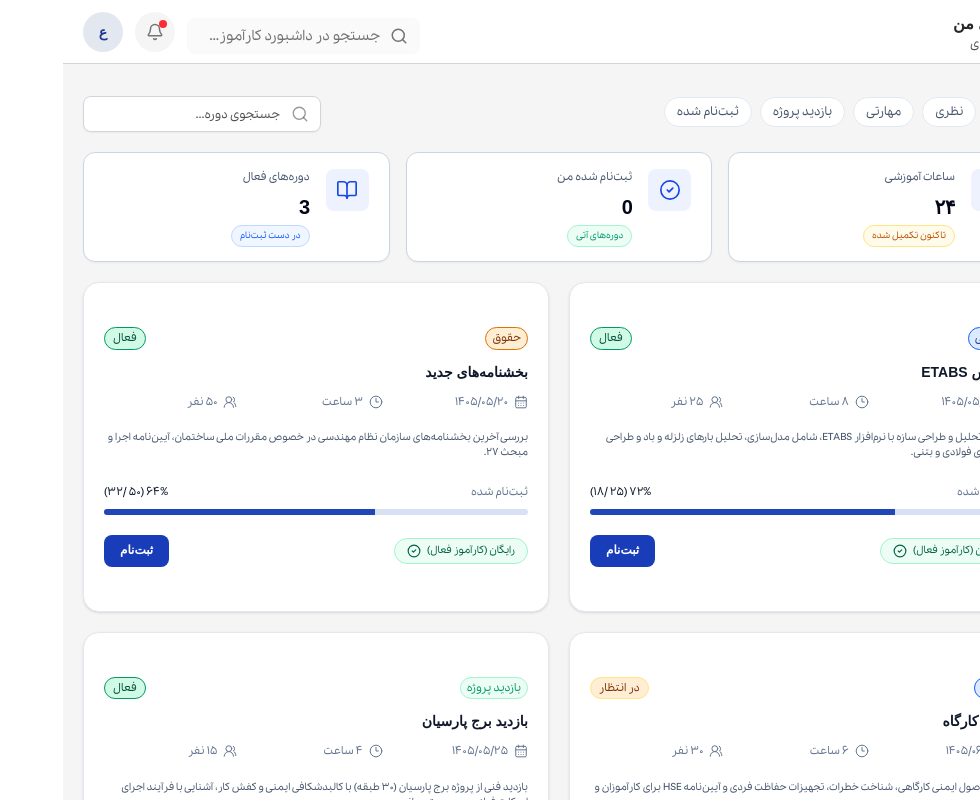
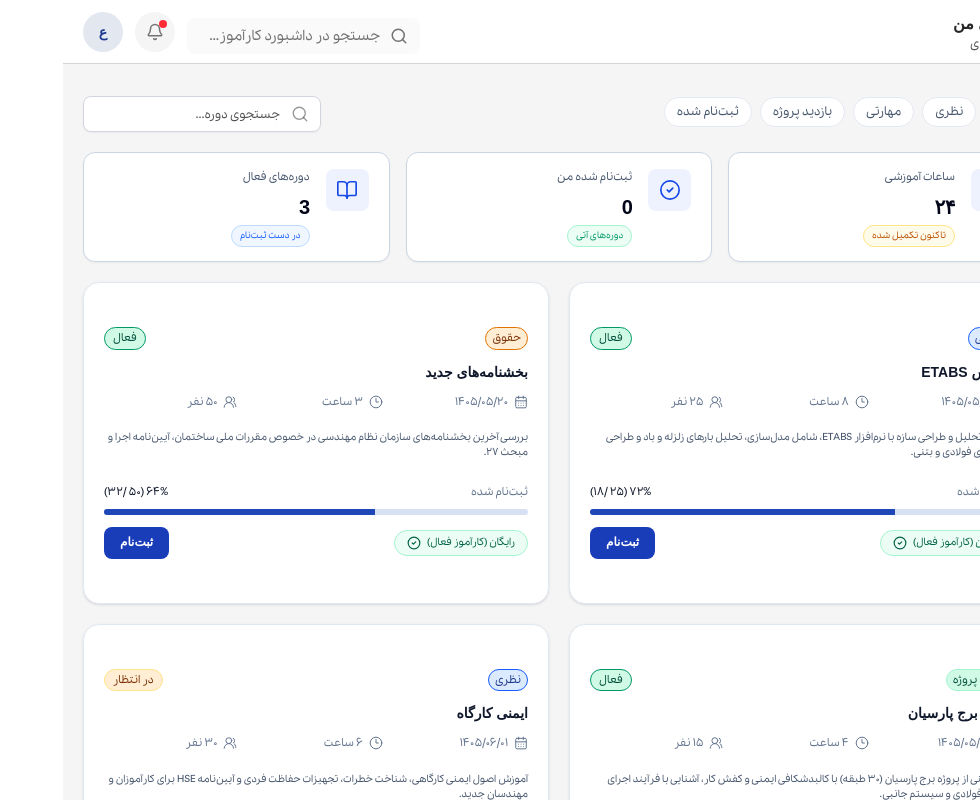
Before and after one commit to parrsa/InternshipNezam, a Next.js app: page /users/my-courses in a window 1280 px wide. Shown: the whole page, without its empty margins (300-1280 px from the left). Built offline with nearby package versions, Linux system fonts and the light colour scheme; a web font is replaced by a local one.

Commit message:
complating demo project

```diff
--- a/app/users/my-courses/components/courseRegistrationModal/index.tsx
+++ b/app/users/my-courses/components/courseRegistrationModal/index.tsx
@@ -80,12 +80,12 @@ function CourseRegistrationModal({
                 </div>
 
                 <div
-                    className="mt-5 gap-2 flex flex-col rounded-xl border border-emerald-300 bg-emerald-50/60 px-4 py-4"
+                    className="mt-5 gap-2 flex flex-col rounded-lg border border-emerald-300 bg-emerald-50/80 px-4 py-3"
                 >
                     <span className="text-2xs text-green-900">
                         مبلغ قابل پرداخت
                     </span>
-                    <div className="flex items-center gap-2 text-sm font-bold text-emerald-600">
+                    <div className="flex items-center gap-2 text-sm font-bold text-emerald-800">
                         {course.isFree
                             ? "رایگان (کارآموز فعال)"
                             : course.price}
--- a/app/users/my-courses/components/coursesCards/index.tsx
+++ b/app/users/my-courses/components/coursesCards/index.tsx
@@ -51,7 +51,7 @@ interface CourseCardProps {
 const categoryStyles: Record<CourseCategory, string> = {
     نظری: "border-blue-600 bg-blue-100 text-blue-900",
     مهارتی: "border-blue-600 bg-blue-100 text-blue-900",
-    "بازدید پروژه": "border-emerald-200 bg-emerald-50 text-emerald-600",
+    "بازدید پروژه": "border-emerald-200 bg-emerald-100 text-emerald-900",
     حقوق: "border-amber-600 bg-orange-100 text-amber-900",
 };
 
@@ -145,7 +145,7 @@ function CourseCard({
                     />
                 </div>
 
-                <div dir="ltr" className="mt-5 flex items-center justify-between gap-3">
+                <div dir="ltr" className="mt-3 flex items-center justify-between gap-3">
                     {course.isRegistered ? (
                         <Button
                             type="button"
--- a/app/users/my-courses/page.tsx
+++ b/app/users/my-courses/page.tsx
@@ -54,6 +54,20 @@ const coursesData: Course[] = [
     },
 
     {
+        id: 4,
+        title: "بازدید برج پارسیان",
+        category: "بازدید پروژه",
+        status: "active",
+        date: "۱۴۰۵/۰۵/۲۵",
+        duration: "۴ ساعت",
+        participants: "۱۵ نفر",
+        description:
+            "بازدید فنی از پروژه برج پارسیان (۳۰ طبقه) با کالبدشکافی ایمنی و کفش کار، آشنایی با فرآیند اجرای اسکلت فولادی و سیستم جانبی.",
+        registered: 8,
+        capacity: 15,
+        price: "۵۰۰,۰۰۰ تومان",
+    },
+    {
         id: 3,
         title: "ایمنی کارگاه",
         category: "نظری",
@@ -69,20 +83,6 @@ const coursesData: Course[] = [
         isFree: true,
     },
 
-    {
-        id: 4,
-        title: "بازدید برج پارسیان",
-        category: "بازدید پروژه",
-        status: "active",
-        date: "۱۴۰۵/۰۵/۲۵",
-        duration: "۴ ساعت",
-        participants: "۱۵ نفر",
-        description:
-            "بازدید فنی از پروژه برج پارسیان (۳۰ طبقه) با کالبدشکافی ایمنی و کفش کار، آشنایی با فرآیند اجرای اسکلت فولادی و سیستم جانبی.",
-        registered: 8,
-        capacity: 15,
-        price: "۵۰۰,۰۰۰ تومان",
-    },
 ];
 
 const tabs: {
@@ -163,7 +163,6 @@ function MyCourses() {
 
     const filteredCourses = useMemo(() => {
         const normalizedSearch = search
-            .trim()
             .toLocaleLowerCase("fa-IR");
 
         return courses.filter((course) => {
```
